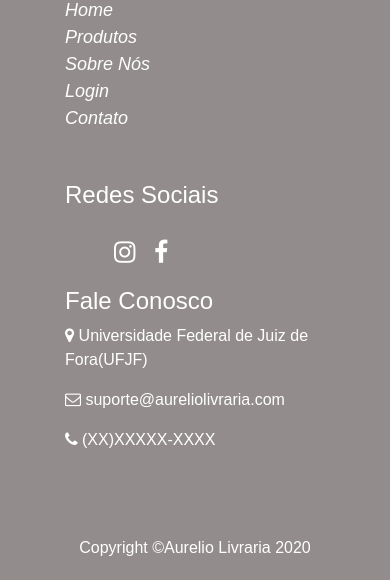
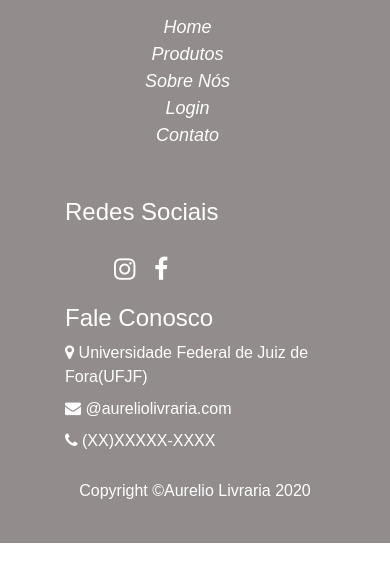
Before and after one commit to HenriqueAurelio/Trainee-Grupo-3, a PHP site: page /Footer/html/footer2.html in a window 390 px wide. Shown: the part 261-844 px from the top of the page. Run offline with PHP 8.4, Linux system fonts and the light colour scheme.

Commit message:
recorrigido o footer

```diff
--- a/Footer/html/footer2.html
+++ /dev/null
@@ -1,57 +0,0 @@
-<!DOCTYPE html>
-<html>
-    <head>
-        <meta charset="utf-8">
-        <meta name="viewport" content="width=device-width, initial-scale=1, shrink-to-fit=no">
-
-        <link rel="stylesheet" href="https://stackpath.bootstrapcdn.com/font-awesome/4.7.0/css/font-awesome.min.css">
-        <link rel="stylesheet" href="https://stackpath.bootstrapcdn.com/bootstrap/4.5.0/css/bootstrap.min.css" integrity="sha384-9aIt2nRpC12Uk9gS9baDl411NQApFmC26EwAOH8WgZl5MYYxFfc+NcPb1dKGj7Sk" crossorigin="anonymous">
-        <link rel="stylesheet" href="../assets/css/estilo.css">
-
-        <title>Aurelio Livraria</title>
-
-    </head>
-    <body>
-      <footer class="footerbackground">
-        <div class="container">
-            <div class="row ">
-                <div class="col-md-3 footer-info">
-                    <h3><img src="../assets/img/img.png"></h3>
-                </div>
-              <div class="col-md-3 footer-links">
-                <ul>
-                    <li><i class="ion-ios-arrow-right"><a href="#">Home</a></i></li>
-
-                    <li><i class="ion-ios-arrow-right"><a href="#">Produtos</a></i></li>
-
-                    <li><i class="ion-ios-arrow-right"><a href="#">Sobre Nós</a></i></li>
-
-                    <li><i class="ion-ios-arrow-right"><a href="#">Login</a></i></li>
-
-                    <li><i class="ion-ios-arrow-right"><a href="#">Contato</a></i></li>
-                </ul>
-              </div>
-              <div class="col-md-3">
-                <h4 class="virtual">Redes Sociais</h4>
-                     <ul class="contatos-footer">
-                         <li><a href="#" class="instagram"><i class="fa fa-instagram"></i></a></li>
-
-                         <li><a href="#" class="facebook"><i class="fa fa-facebook"></i></a></li>
-                     </ul>
-              </div>
-              <div class="col-md-3 location">
-                <h4 class="mt-lg-0 mt-sm-4"> Fale Conosco</h4>
-                <p><i class="fa fa-map-marker"></i> Universidade Federal de Juiz de Fora(UFJF)</p>
-                <p><i class="fa fa-envelope-o"></i> suporte@aureliolivraria.com</p>
-                <p><i class="fa fa-phone"></i> (XX)XXXXX-XXXX</p>
-              </div>
-            </div>
-           </div>
-          </div><br><br>
-          <div class="row">
-            <div class="col copyright text-center">
-              <p class="copyright" text-muted>Copyright &copy;Aurelio Livraria 2020</p>
-            </div>
-      </footer>
-    </body>
-</html>
--- a/Footer/assets/css/estilo.css
+++ b/assets/css/estilo.css
@@ -8,7 +8,7 @@
 	text-align: left;
     font: bold 16px;
     font-family: 'Carrois Gothic SC', sans-serif !important;;
-	padding: 50px 50px 60px 50px;
+	padding: 30px 50px 60px 50px;
 	margin-top: 80px;
 }
 @media (max-height:800px){
@@ -40,7 +40,6 @@
     padding-top: 4px;
     color: #ffffff;
     font-size: 25px;
-    transition:.3s;
 }
 
 .contatos-footer li a i:hover{
@@ -50,13 +49,13 @@
 .footer-links ul {
     list-style-type: none;
     font-size: 18px;
-    padding: 15px 0px;;
+    padding: 15px 0px;
+    text-align: center;
 }
 
 
 .footer-links li a {
     color: #ffffff;
-    transition: color 0.3s;
 }
 
 .footer-links li a:hover{
@@ -69,7 +68,20 @@
 
 }
 
+@media(max-width:576px){
+    .footer-info{
+    clear: both;
+    min-width: 130px;
+    margin: auto;
+}
+}
 
-.footer-info  {
-    width: 30%;
+.footer-info{
+    width: 150px;
+    height: 150px;
 }
+
+.footer-conosco{
+    list-style: none;
+
+}
--- /dev/null
+++ b/html/footer2.html
@@ -0,0 +1,64 @@
+<!DOCTYPE html>
+<html>
+    <head>
+        <meta charset="utf-8">
+        <meta name="viewport" content="width=device-width, initial-scale=1, shrink-to-fit=no">
+
+        <link rel="stylesheet" href="https://stackpath.bootstrapcdn.com/font-awesome/4.7.0/css/font-awesome.min.css">
+        <link rel="stylesheet" href="https://stackpath.bootstrapcdn.com/bootstrap/4.5.0/css/bootstrap.min.css" integrity="sha384-9aIt2nRpC12Uk9gS9baDl411NQApFmC26EwAOH8WgZl5MYYxFfc+NcPb1dKGj7Sk" crossorigin="anonymous">
+        <link rel="stylesheet" href="../assets/css/estilo.css">
+
+        <title>Aurelio Livraria</title>
+
+    </head>
+    <body>
+      <footer class="footerbackground">
+        <div class="container">
+            <div class="row ">
+                <div class="col-md-3 d-flex justify-content-center pr-0">
+                    <img class="footer-info" src="../assets/img/img.png">
+                </div>
+              <div class="col-md-3 footer-links pl-0">
+                <ul>
+                  <li><i class="ion-ios-arrow-right"><a href="#">Home</a></i></li>
+
+                  <li><i class="ion-ios-arrow-right"><a href="#">Produtos</a></i></li>
+
+                  <li><i class="ion-ios-arrow-right"><a href="#">Sobre Nós</a></i></li>
+
+                  <li><i class="ion-ios-arrow-right"><a href="#">Login</a></i></li>
+
+                  <li><i class="ion-ios-arrow-right"><a href="#">Contato</a></i></li>
+                </ul>
+              </div>
+              <div class="col-md-3">
+                <h4 class="virtual">Redes Sociais</h4>
+                <ul class="contatos-footer">
+                  <li><a href="#" class="instagram"><i class="fa fa-instagram"></i></a></li>
+
+                  <li><a href="#" class="facebook"><i class="fa fa-facebook"></i></a></li>
+                </ul>
+             </div>
+              <div class="col-md-3">
+                <h4 class="mt-lg-0 mt-sm-4"> Fale Conosco</h4>
+                <ul class="footer-conosco pl-0">
+                  <li>
+                    <i class="fa fa-map-marker"></i> Universidade Federal de Juiz de Fora(UFJF)
+                  </li>
+                  <li class="mt-2">
+                    <i class="fa fa-envelope"></i> @aureliolivraria.com
+                  </li>
+                  <li class="mt-2">
+                    <i class="fa fa-phone"></i> (XX)XXXXX-XXXX
+                  </li>
+                </ul>
+              </div>
+            </div>
+           </div>
+
+            <div class="col copyright text-center">
+              <p class="copyright" text-muted>Copyright &copy;Aurelio Livraria 2020</p>
+           </div>
+      </footer>
+    </body>
+</html>
```
Also changed, not shown: Footer/assets/img/img.png (deleted).
